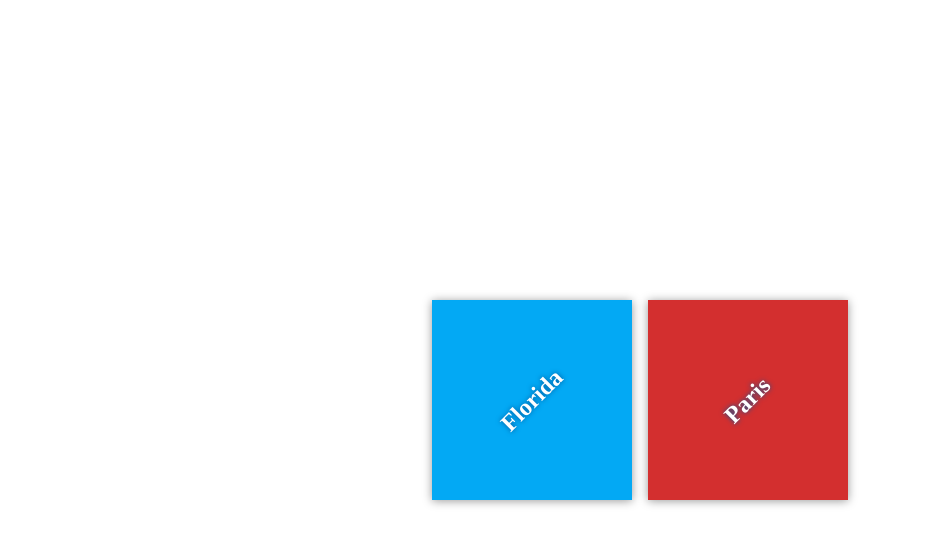
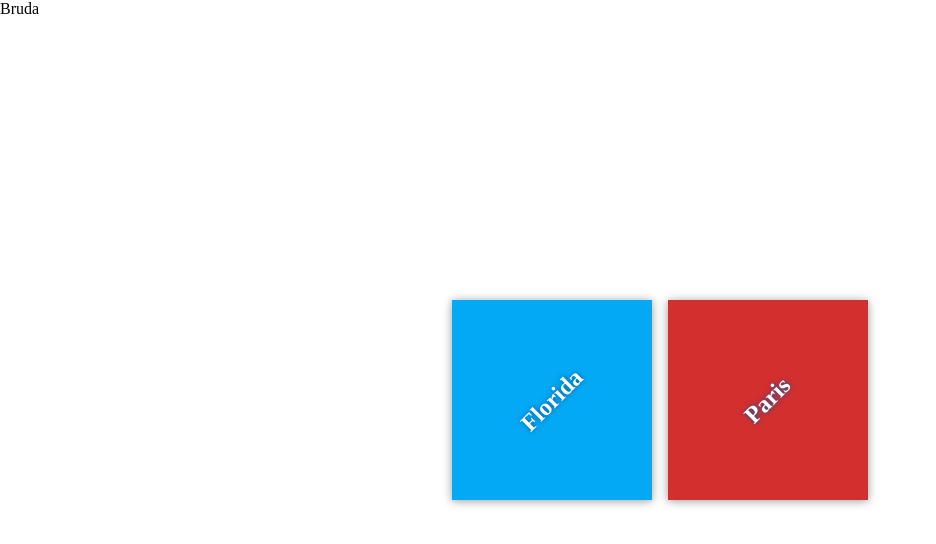
Before and after one commit to esimopoulo/my-travel-plans, a plain HTML site: page index.html in a window 1280 px wide. Shown: the whole page, without its empty margins (0-936 px from the left). Drawn offline with Linux system fonts and the light colour scheme.

Commit message:
Update index.html

```diff
--- a/index.html
+++ b/index.html
@@ -7,7 +7,7 @@
     <link rel="stylesheet" href="css/app.css">
 </head>
 <body>
-
+    Bruda
     <div class="container">
         <div class="destination-container">
             <div class="destination" id="florida">
```
